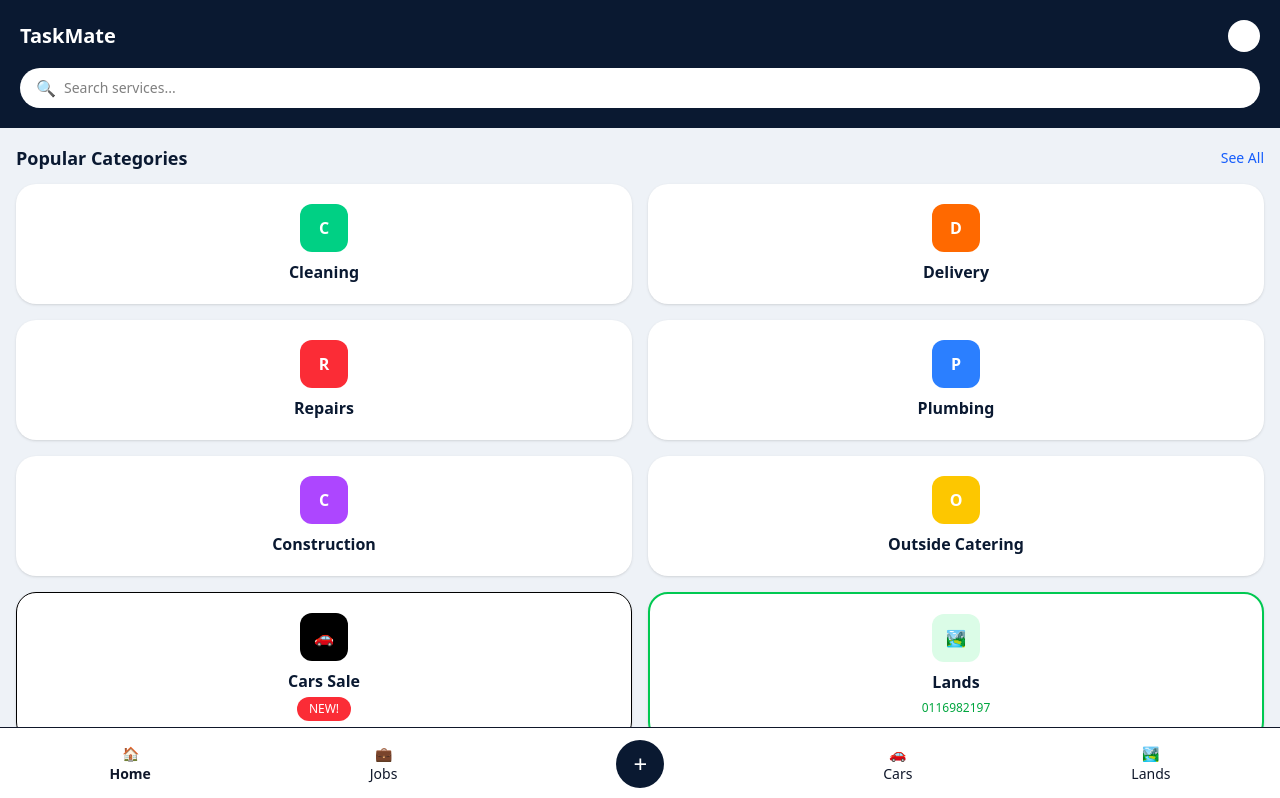
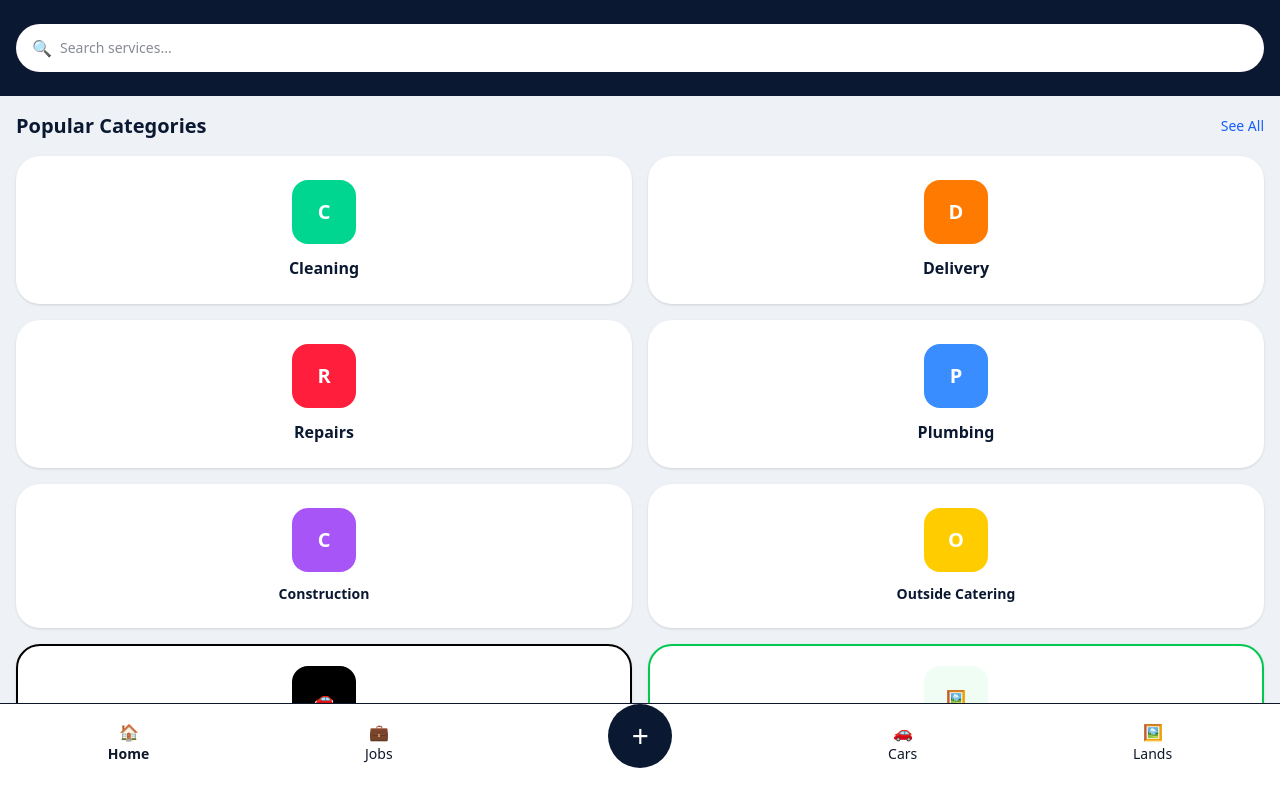
Before and after one commit to njoguemmanuel04-lgtm/taskmate, a Next.js app: page / in a window 1280 px wide. Shown: the top 798 px of the page. Built offline with nearby package versions, Linux system fonts and the light colour scheme.

Commit message:
Update page.tsx

```diff
--- a/app/page.tsx
+++ b/app/page.tsx
@@ -1,85 +1,87 @@
 "use client";
-import Link from "next/link";
 
-export default function Home() {
-  return (
-    <div className="min-h-screen bg-[#eef2f7] pb-20">
-      {/* HEADER - SAME */}
-      <div className="bg-[#0a1931] text-white p-5">
-        <div className="flex justify-between items-center">
-          <h1 className="text-xl font-black">TaskMate</h1>
-          <div className="w-8 h-8 bg-white rounded-full"></div>
-        </div>
-        <div className="mt-4 bg-white rounded-full p-2 flex items-center">
-          <span className="ml-2">🔍</span>
-          <input placeholder="Search services..." className="ml-2 w-full outline-none text-black text-sm" />
+export default function HomePage(){
+return(
+<div className="min-h-screen bg-[#eef2f7] pb-28">
+
+{/* TOP SEARCH - SAME BEAUTIFUL */}
+<div className="bg-[#0a1931] p-4 pt-6 pb-6">
+<div className="bg-white rounded-full flex items-center px-4 py-3">
+<span>🔍</span>
+<input placeholder="Search services..." className="ml-2 w-full outline-none text-sm" />
 </div>
 </div>
 
 <div className="p-4">
-        <div className="flex justify-between items-center mb-3">
-          <h2 className="font-black text-[#0a1931] text-lg">Popular Categories</h2>
-          <span className="text-blue-600 text-sm">See All</span>
+<div className="flex justify-between items-center">
+<h1 className="font-black text-[#0a1931] text-xl">Popular Categories</h1>
+<button onClick={()=>window.location.href='/jobs'} className="text-blue-600 text-sm">See All</button>
 </div>
 
-        {/* GRID - SAME */}
-        <div className="grid grid-cols-2 gap-4">
-          <div className="bg-white rounded-[20px] p-5 text-center shadow-sm">
-            <div className="w-12 h-12 bg-[#00d084] rounded-[12px] flex items-center justify-center mx-auto text-white font-black">C</div>
-            <p className="font-bold mt-2 text-[#0a1931]">Cleaning</p>
-          </div>
-          <div className="bg-white rounded-[20px] p-5 text-center shadow-sm">
-            <div className="w-12 h-12 bg-orange-500 rounded-[12px] flex items-center justify-center mx-auto text-white font-black">D</div>
-            <p className="font-bold mt-2 text-[#0a1931]">Delivery</p>
-          </div>
-          <div className="bg-white rounded-[20px] p-5 text-center shadow-sm">
-            <div className="w-12 h-12 bg-red-500 rounded-[12px] flex items-center justify-center mx-auto text-white font-black">R</div>
-            <p className="font-bold mt-2 text-[#0a1931]">Repairs</p>
-          </div>
-          <div className="bg-white rounded-[20px] p-5 text-center shadow-sm">
-            <div className="w-12 h-12 bg-blue-500 rounded-[12px] flex items-center justify-center mx-auto text-white font-black">P</div>
-            <p className="font-bold mt-2 text-[#0a1931]">Plumbing</p>
-          </div>
-          <div className="bg-white rounded-[20px] p-5 text-center shadow-sm">
-            <div className="w-12 h-12 bg-purple-500 rounded-[12px] flex items-center justify-center mx-auto text-white font-black">C</div>
-            <p className="font-bold mt-2 text-[#0a1931]">Construction</p>
-          </div>
-          <div className="bg-white rounded-[20px] p-5 text-center shadow-sm">
-            <div className="w-12 h-12 bg-yellow-400 rounded-[12px] flex items-center justify-center mx-auto text-white font-black">O</div>
-            <p className="font-bold mt-2 text-[#0a1931]">Outside Catering</p>
+{/* GRID - SAME COLORS */}
+<div className="grid grid-cols-2 gap-4 mt-4">
+
+<button onClick={()=>window.location.href='/jobs?cat=Cleaning'} className="bg-white rounded-[24px] p-6 shadow-sm flex flex-col items-center">
+<div className="bg-[#00d68f] w-16 h-16 rounded-[16px] flex items-center justify-center text-white font-black text-xl">C</div>
+<p className="font-black mt-3 text-[#0a1931]">Cleaning</p>
+</button>
+
+<button onClick={()=>window.location.href='/jobs?cat=Delivery'} className="bg-white rounded-[24px] p-6 shadow-sm flex flex-col items-center">
+<div className="bg-[#ff7a00] w-16 h-16 rounded-[16px] flex items-center justify-center text-white font-black text-xl">D</div>
+<p className="font-black mt-3 text-[#0a1931]">Delivery</p>
+</button>
+
+<button onClick={()=>window.location.href='/jobs?cat=Repairs'} className="bg-white rounded-[24px] p-6 shadow-sm flex flex-col items-center">
+<div className="bg-[#ff1f3d] w-16 h-16 rounded-[16px] flex items-center justify-center text-white font-black text-xl">R</div>
+<p className="font-black mt-3 text-[#0a1931]">Repairs</p>
+</button>
+
+<button onClick={()=>window.location.href='/jobs?cat=Plumbing'} className="bg-white rounded-[24px] p-6 shadow-sm flex flex-col items-center">
+<div className="bg-[#3a8dff] w-16 h-16 rounded-[16px] flex items-center justify-center text-white font-black text-xl">P</div>
+<p className="font-black mt-3 text-[#0a1931]">Plumbing</p>
+</button>
+
+<button onClick={()=>window.location.href='/jobs?cat=Construction'} className="bg-white rounded-[24px] p-6 shadow-sm flex flex-col items-center">
+<div className="bg-[#a855f7] w-16 h-16 rounded-[16px] flex items-center justify-center text-white font-black text-xl">C</div>
+<p className="font-black mt-3 text-[#0a1931] text-sm">Construction</p>
+</button>
+
+<button onClick={()=>window.location.href='/jobs?cat=Catering'} className="bg-white rounded-[24px] p-6 shadow-sm flex flex-col items-center">
+<div className="bg-[#ffcc00] w-16 h-16 rounded-[16px] flex items-center justify-center text-white font-black text-xl">O</div>
+<p className="font-black mt-3 text-[#0a1931] text-sm text-center">Outside Catering</p>
+</button>
+
+<button onClick={()=>window.location.href='/cars'} className="bg-white rounded-[24px] p-5 shadow-sm flex flex-col items-center border-2 border-black">
+<div className="bg-black w-16 h-16 rounded-[16px] flex items-center justify-center">🚗</div>
+<p className="font-black mt-3 text-[#0a1931]">Cars Sale</p>
+<span className="bg-red-500 text-white text-xs px-4 py-1 rounded-full mt-2 font-black">NEW!</span>
+</button>
+
+<button onClick={()=>window.location.href='/lands'} className="bg-white rounded-[24px] p-5 shadow-sm flex flex-col items-center border-2 border-green-500">
+<div className="bg-green-50 w-16 h-16 rounded-[16px] flex items-center justify-center">🖼️</div>
+<p className="font-black mt-3 text-[#0a1931]">Lands</p>
+<span className="text-green-600 text-sm mt-1">0116982197</span>
+</button>
+
 </div>
 
-          {/* Cars Sale - SAME */}
-          <Link href="/cars" className="bg-white rounded-[20px] p-5 text-center shadow-sm border border-black">
-            <div className="w-12 h-12 bg-black rounded-[12px] flex items-center justify-center mx-auto">🚗</div>
-            <p className="font-bold mt-2 text-[#0a1931]">Cars Sale</p>
-            <span className="bg-red-500 text-white text-xs px-3 py-1 rounded-full mt-1 inline-block">NEW!</span>
-          </Link>
+{/* Selling Land - SAME */}
+<button onClick={()=>window.location.href='/lands'} className="w-full mt-4 bg-white rounded-[20px] p-4 border-2 border-[#0a1931] flex flex-col items-center">
+<span className="bg-green-100 text-green-700 px-3 py-1 rounded-full text-xs">LAND</span>
+<p className="font-black text-2xl mt-2 text-[#0a1931]">Selling Land</p>
+</button>
 
-          {/* Lands - ONLY THIS CHANGED to 0116982197 */}
-          <Link href="/lands" className="bg-white rounded-[20px] p-5 text-center shadow-sm border-2 border-green-500">
-            <div className="w-12 h-12 bg-green-100 rounded-[12px] flex items-center justify-center mx-auto">🏞️</div>
-            <p className="font-bold mt-2 text-[#0a1931]">Lands</p>
-            <span className="text-green-600 text-xs mt-1 inline-block">0116982197</span>
-          </Link>
 </div>
 
-        {/* Selling Land Box - ONLY THIS CHANGED to Send Money 0116982197 */}
-        <Link href="/lands" className="mt-4 bg-white border-2 border-[#0a1931] rounded-[20px] p-5 text-center block">
-          <span className="bg-green-100 text-green-800 text-xs px-3 py-1 rounded-full">LAND</span>
-          <h3 className="font-black text-xl mt-2 text-[#0a1931]">Selling Land</h3>
-          <p className="text-xs opacity-60 mt-1">Send Money 0116982197 • Seller 500 | Buyer 300 | Broker FREE</p>
-        </Link>
+{/* BOTTOM NAV - NOW 100% PRESSING! */}
+<div className="fixed bottom-0 left-0 right-0 bg-white border-t flex justify-around items-center py-3 pb-8 z-[9999]">
+<button onClick={()=>window.location.href='/'} className="flex flex-col items-center"><span>🏠</span><span className="text-sm font-black">Home</span></button>
+<button onClick={()=>window.location.href='/jobs'} className="flex flex-col items-center"><span>💼</span><span className="text-sm">Jobs</span></button>
+<button onClick={()=>window.location.href='/post'} className="bg-[#0a1931] text-white w-16 h-16 rounded-full flex items-center justify-center text-3xl -mt-3">+</button>
+<button onClick={()=>window.location.href='/cars'} className="flex flex-col items-center"><span>🚗</span><span className="text-sm">Cars</span></button>
+<button onClick={()=>window.location.href='/lands'} className="flex flex-col items-center"><span>🖼️</span><span className="text-sm">Lands</span></button>
 </div>
 
-      {/* BOTTOM MENU - SAME */}
-      <div className="fixed bottom-0 left-0 right-0 bg-white border-t flex justify-around items-center py-3">
-        <span className="text-center text-sm font-bold">🏠<br/>Home</span>
-        <span className="text-center text-sm">💼<br/>Jobs</span>
-        <div className="w-12 h-12 bg-[#0a1931] rounded-full flex items-center justify-center text-white text-2xl">+</div>
-        <Link href="/cars" className="text-center text-sm">🚗<br/>Cars</Link>
-        <Link href="/lands" className="text-center text-sm">🏞️<br/>Lands</Link>
-      </div>
 </div>
 );
 }
```
Lines whose indentation alone changed are shown as unchanged.
